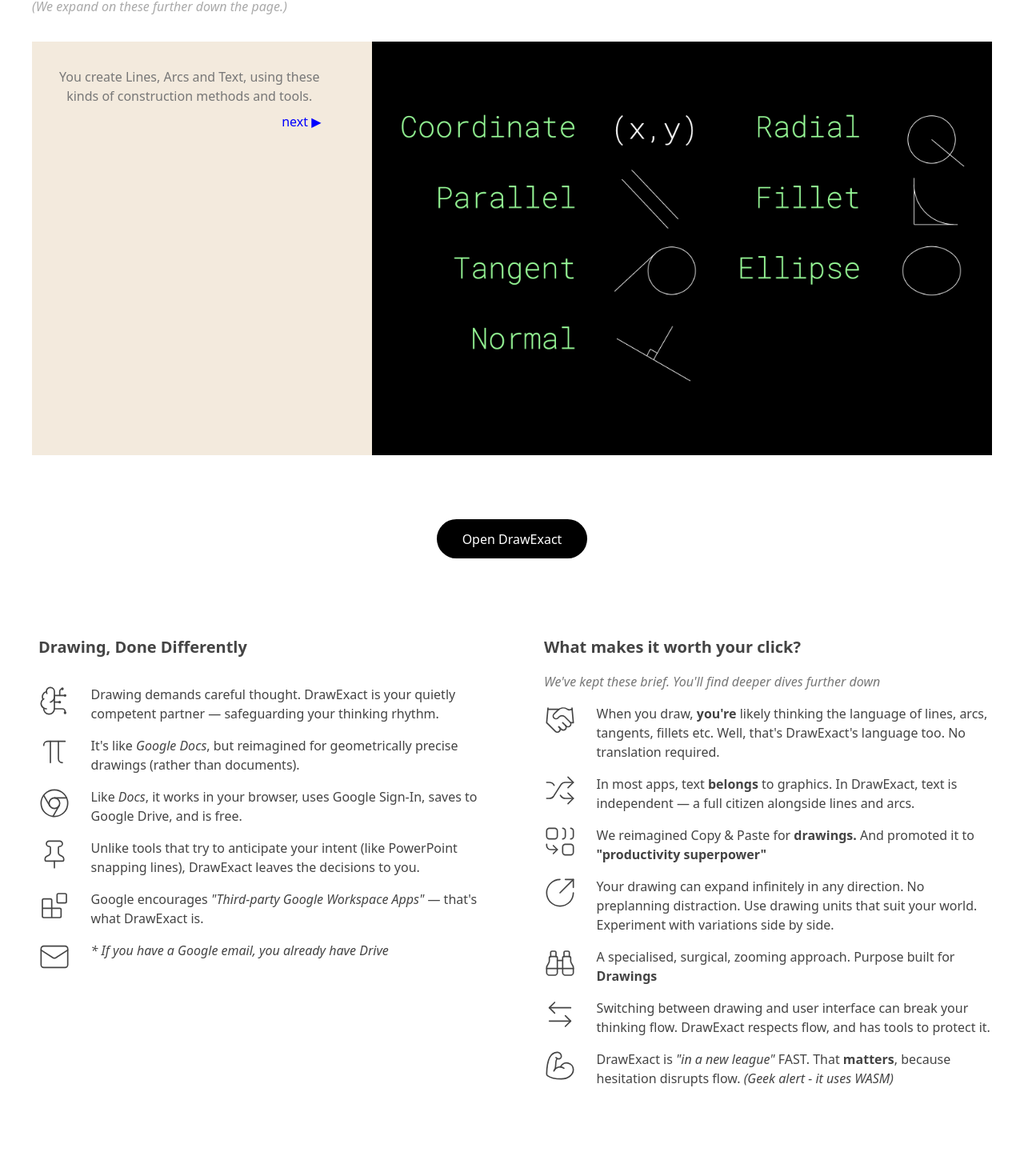
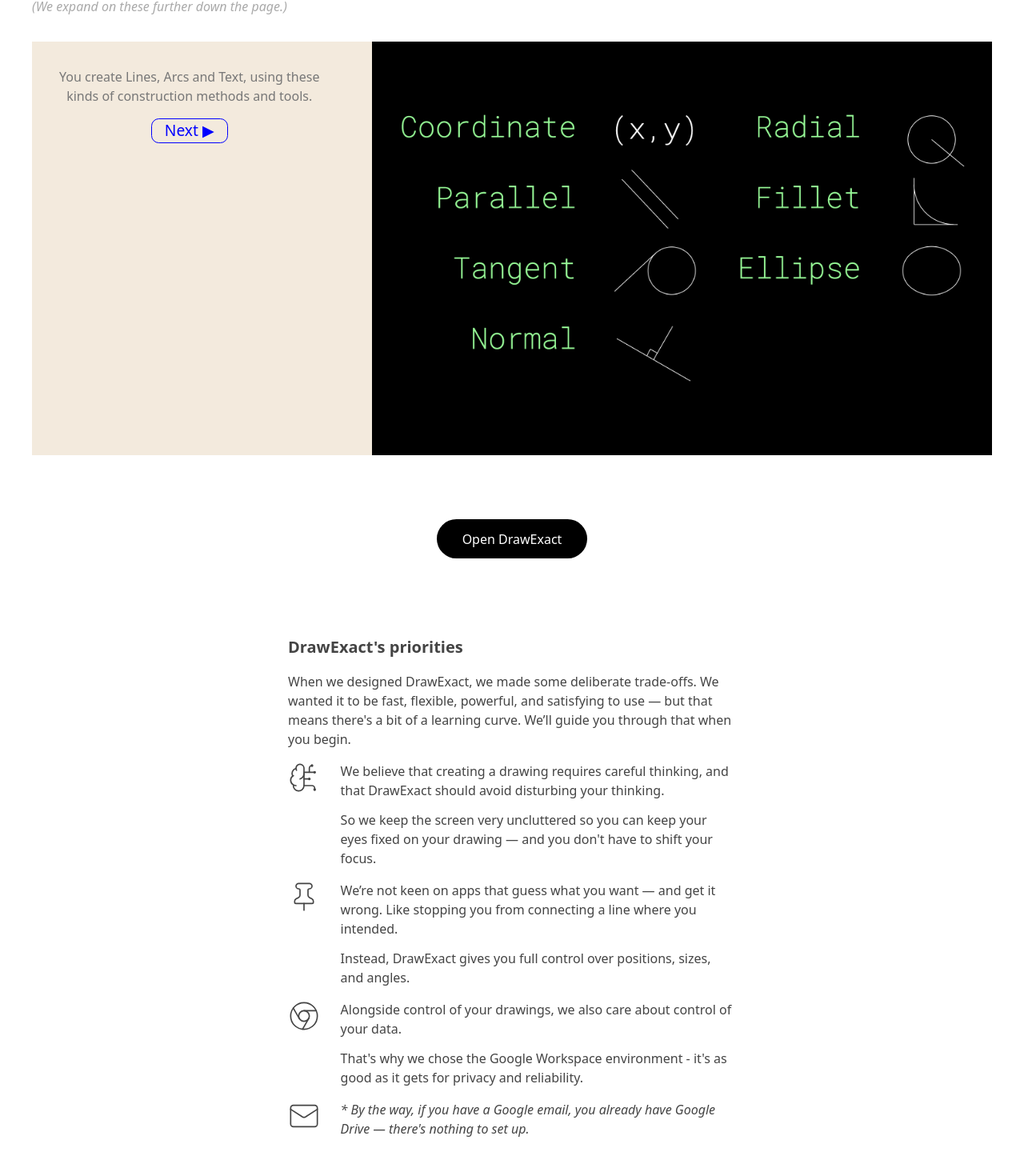
Before and after one commit to peterhoward42/dxact-web, a Svelte app: page / in a window 1280 px wide. Shown: the part 398-1868 px from the top of the page at 80% size. Built offline with nearby package versions, Linux system fonts and the light colour scheme.

Commit message:
Ditch what-is in favour of priorities

```diff
--- a/src/App.svelte
+++ b/src/App.svelte
@@ -35,7 +35,6 @@
         <div class="mobilelayout qcol">
             <AboveFoldMobile />
             <WhatIs />
-            <WhatMakesItWorth />
             <GetStarted />
             <BigScreen2 />
             <PowerPoint2 />
@@ -54,10 +53,7 @@
         <div class="deskylayout qcol">
             <AboveFoldDesktop />
 
-            <RowOfPanelsForDesktop>
-                <WhatIs />
-                <WhatMakesItWorth />
-            </RowOfPanelsForDesktop>
+            <WhatIs />
             <RowOfPanelsForDesktop bgAlt={true}>
                 <GetStarted />
                 <BigScreen2 />
@@ -98,8 +94,5 @@
         margin-right: auto;
         gap: 4rem;
     }
-    .subtitlesandcta {
-        justify-content: space-around;
-        align-items: center;
-    }
+
 </style>
--- a/src/components/AboveFoldDesktop.svelte
+++ b/src/components/AboveFoldDesktop.svelte
@@ -11,11 +11,10 @@
         >Is an app for making drawings in your browser.</span
     >
     <span class="toplines"
-        >It's like Google Docs, but reimagined for <strong>Drawings</strong
-        >.</span
+        >It's like Google Docs — reimagined for <strong>Drawings</strong>.</span
     >
     <span class="toplines"
-        >Sign in with Google. Save to Google Drive. Free.
+        >Sign in with Google. Save to Google Drive. It's Free.
     </span>
     <span class="toplines">It's aimed mainly for technical drawings.</span>
 
--- a/src/components/AboveFoldMobile.svelte
+++ b/src/components/AboveFoldMobile.svelte
@@ -11,16 +11,16 @@
         >Is an app for making drawings in your browser.</span
     >
     <span class="toplines"
-        >It's like Google Docs, but reimagined for <strong>Drawings</strong
-        >.</span
+        >It's like Google Docs — reimagined for <strong>Drawings</strong>.</span
     >
     <span class="toplines"
-        >Sign in with Google. Save to Google Drive. Free.
+        >Sign in with Google. Save to Google Drive. It's Free.
     </span>
     <span class="toplines">It's aimed mainly for technical drawings.</span>
 
     <span class="capabilities qlarge1 qe1">Key capabilities</span>
-    <span class="willexpand qsubdued qital">(We expand on these further down the page.)</span
+    <span class="willexpand qsubdued qital"
+        >(We expand on these further down the page.)</span
     >
 
     <ComposedImages aspectRatio="1.5"></ComposedImages>
@@ -41,15 +41,15 @@
     .subhead {
         padding-bottom: 1rem;
     }
-    .toplines{
+    .toplines {
         margin-top: 1rem;
     }
 
     .capabilities {
         margin-top: 2rem;
-        margin-bottom: .5rem;
+        margin-bottom: 0.5rem;
     }
-    .willexpand{
+    .willexpand {
         margin-bottom: 1rem;
     }
     .cta {
--- a/src/components/ComposedImagesLabelArea.svelte
+++ b/src/components/ComposedImagesLabelArea.svelte
@@ -52,8 +52,11 @@
     {:else}
         <!-- svelte-ignore a11y_click_events_have_key_events -->
         <!-- svelte-ignore a11y_no_static_element_interactions -->
-        <div class="next qaccent" onclick={handleFwd}>
-            next ▶
+        <div
+            class="next qlarge1 qaccent qbord-all qrad-btn"
+            onclick={handleFwd}
+        >
+            Next ▶
         </div>
     {/if}
 </div>
@@ -61,7 +64,7 @@
 <style>
     .labelarea {
         gap: 0rem;
-        height: 5.5rem;
+        height: 7rem;
         align-items: center;
         padding-left: 0.5rem;
         padding-right: 0.5rem;
@@ -87,11 +90,11 @@
         padding-top: 0rem;
     }
     .next {
-        align-self: flex-end;
-        padding-left: 0.5rem;
-        padding-right: 0.5rem;
-        padding-top: 0.5rem;
-        padding-bottom: 0.5rem;
+        align-self: center;
+        padding-left: 1rem;
+        padding-right: 1rem;
+        margin-top: 1rem;
+        border-color: var(--accent);
     }
 
     @keyframes fadeInKeyFrames {
--- a/src/components/GetStarted.svelte
+++ b/src/components/GetStarted.svelte
@@ -9,7 +9,7 @@
             >If you open DrawExact you'll see a few example drawings to play
             around with.</span
         >
-        <span>You drop straight in. No need to sign-in.</span>
+        <span>You drop straight in. You don't need to sign-in to play with it.</span>
 
         <span>
             It’ll quietly guide your first steps, just enough to get you going.
--- a/src/components/WhatIs.svelte
+++ b/src/components/WhatIs.svelte
@@ -11,11 +11,14 @@
     } from "@lucide/svelte";
 </script>
 
-<div
-    class="whatis qpanel-width"
-    class:qbg-alt={responsiveMeta.deviceFormFactor != "desktop"}
->
-    <div class="qhead title">Drawing, Done Differently</div>
+<div class="whatis qpanel-width">
+    <div class="qhead title">DrawExact's priorities</div>
+    <span
+        >When we designed DrawExact, we made some deliberate trade-offs. We
+        wanted it to be fast, flexible, powerful, and satisfying to use — but
+        that means there's a bit of a learning curve. We’ll guide you through
+        that when you begin.
+    </span>
     <div class="">
         <ul class="screenlist">
             <li>
@@ -25,27 +28,42 @@
                             strokeWidth="1"
                             absoluteStrokeWidth={true}
                         />{/snippet}
-                    {#snippet theCpt()}<span>
-                            Drawing demands careful thought. DrawExact is your
-                            quietly competent partner — safeguarding your
-                            thinking rhythm.
-                        </span>{/snippet}
+                    {#snippet theCpt()}<div class="qcol qgap-rem">
+                            <span>
+                                We believe that creating a drawing requires
+                                careful thinking, and that DrawExact should
+                                avoid disturbing your thinking.
+                            </span>
+                            <span
+                                >So we keep the screen very uncluttered so you
+                                can keep your eyes fixed on your drawing — and
+                                you don't have to shift your focus.</span
+                            >
+                        </div>{/snippet}
                 </ListItemWithIcon>
             </li>
+
             <li>
                 <ListItemWithIcon>
-                    {#snippet theIcon()}<Pi
+                    {#snippet theIcon()}<Pin
                             size="40"
                             strokeWidth="1"
                             absoluteStrokeWidth={true}
                         />{/snippet}
-                    {#snippet theCpt()}<span>
-                            It's like <em>Google Docs</em>, but reimagined for
-                            geometrically precise drawings (rather than
-                            documents).
-                        </span>{/snippet}
+                    {#snippet theCpt()}<div class="qcol qgap-rem">
+                            <span>
+                                We’re not keen on apps that guess what you want
+                                — and get it wrong. Like stopping you from
+                                connecting a line where you intended.
+                            </span>
+                            <span
+                                >Instead, DrawExact gives you full control over
+                                positions, sizes, and angles.</span
+                            >
+                        </div>{/snippet}
                 </ListItemWithIcon>
             </li>
+
             <li>
                 <ListItemWithIcon>
                     {#snippet theIcon()}<Chrome
@@ -53,41 +71,20 @@
                             strokeWidth="1"
                             absoluteStrokeWidth={true}
                         />{/snippet}
-                    {#snippet theCpt()}<span>
-                            Like <em>Docs</em>, it works in your browser, uses
-                            Google Sign-In, saves to Google Drive, and is free.
-                        </span>{/snippet}
-                </ListItemWithIcon>
-            </li>
-            <li>
-                <ListItemWithIcon>
-                    {#snippet theIcon()}<Pin
-                            size="40"
-                            strokeWidth="1"
-                            absoluteStrokeWidth={true}
-                        />{/snippet}
-                    {#snippet theCpt()}<span
-                            >Unlike tools that try to anticipate your intent
-                            (like PowerPoint snapping lines), DrawExact leaves
-                            the decisions to you.</span
-                        >{/snippet}
+                    {#snippet theCpt()}<div class="qcol qgap-rem">
+                            <span>
+                                Alongside control of your drawings, we also care
+                                about control of your data.
+                            </span>
+                            <span
+                                >That's why we chose the Google Workspace
+                                environment - it's as good as it gets for
+                                privacy and reliability.</span
+                            >
+                        </div>{/snippet}
                 </ListItemWithIcon>
             </li>
 
-            <li>
-                <ListItemWithIcon>
-                    {#snippet theIcon()}<Blocks
-                            size="40"
-                            strokeWidth="1"
-                            absoluteStrokeWidth={true}
-                        />{/snippet}
-                    {#snippet theCpt()}<span>
-                            Google encourages <em
-                                >"Third-party Google Workspace Apps"</em
-                            > — that's what DrawExact is.
-                        </span>{/snippet}
-                </ListItemWithIcon>
-            </li>
             <li>
                 <ListItemWithIcon>
                     {#snippet theIcon()}<Mail
@@ -97,8 +94,9 @@
                         />{/snippet}
                     {#snippet theCpt()}<span>
                             <em
-                                >* If you have a Google email, you already have
-                                Drive</em
+                                >* By the way, if you have a Google email, you
+                                already have Google Drive — there's nothing to
+                                set up.</em
                             >
                         </span>{/snippet}
                 </ListItemWithIcon>
@@ -111,6 +109,8 @@
     .whatis {
         padding-top: 2rem;
         padding-left: 0.5rem;
+        padding-right: 0.5rem;
+        margin: auto;
     }
     .title {
         padding-bottom: 1rem;
```
Also changed, not shown: src/components/ComposedImages.svelte (+18 -7 lines), src/assets/images/forlandingpagethreesidebyside_D.png (added), src/assets/images/forlandingpagethreesidebyside_M.png (added).
